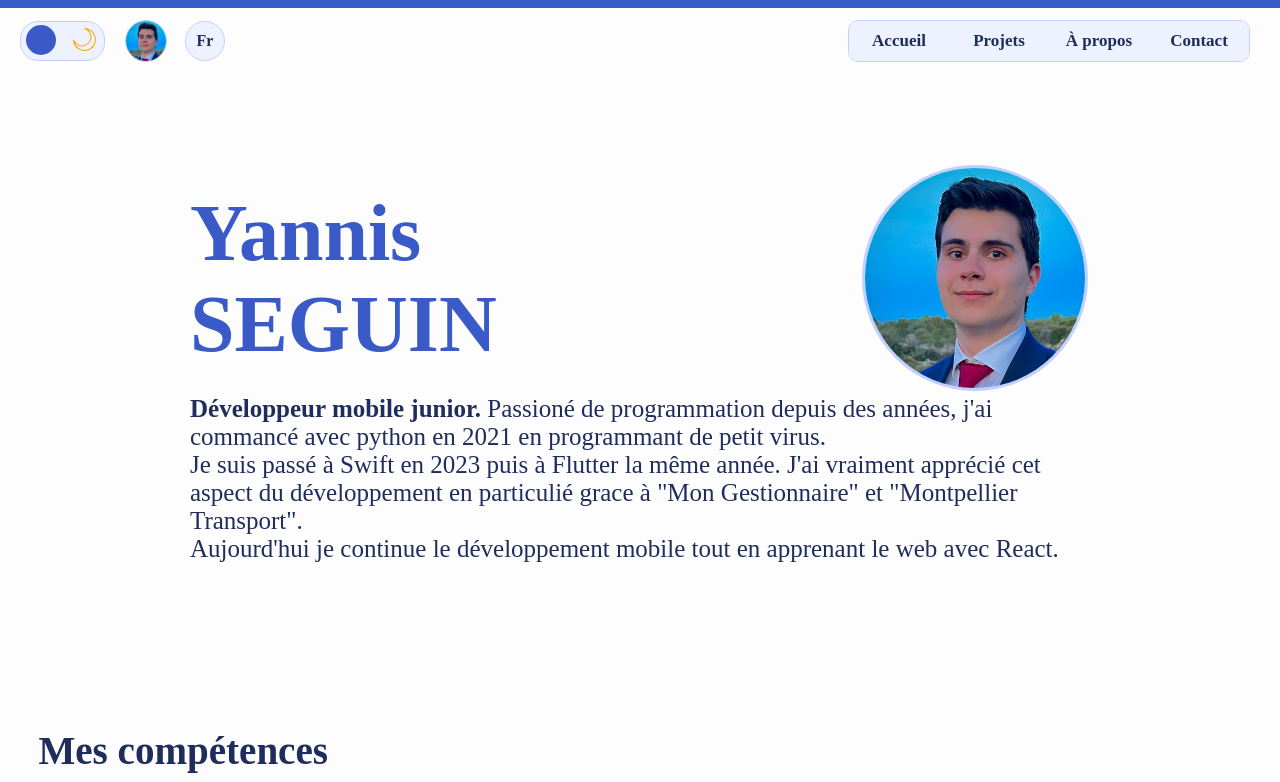
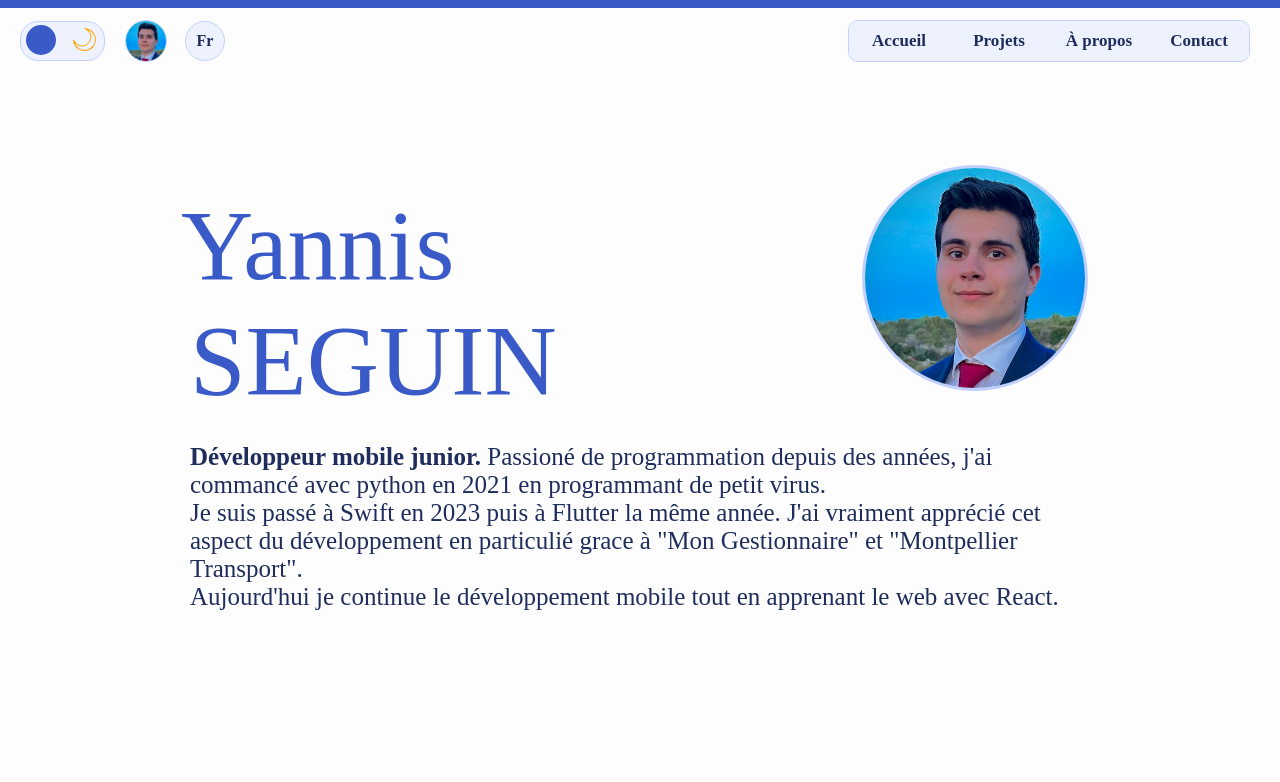
Before and after one commit to Youvataque/_Portfolio, a React (Create React App) app: page /about in a window 1280 px wide. Shown: the top 782 px of the page. Built offline with nearby package versions, Linux system fonts and the light colour scheme; a web font is replaced by a local one.

Commit message:
correction en tout genre (dont font)

```diff
--- a/src/Views/About/About.js
+++ b/src/Views/About/About.js
@@ -9,12 +9,12 @@ import { useContext } from 'react';
 import Context from '../../Context';
 export function About() {
     const {lang} = useContext(Context); {/* Global var wich control fr / en */}
-    return <di>
+    return <div>
         <div className='GlobalAbout'>
             <div className='AboutPresentationRow'>
                 <div className='AboutPresentation'>
                     <p className='AboutName'>Yannis</p>
-                    <p className='AboutName'>SEGUIN</p>
+                    <p className='AboutName2'>SEGUIN</p>
                     <div className='AboutTextLength'>
                         <p className='AboutTextPr'>
                             <b>{lang == "fr"? "Développeur mobile junior." : "Junior mobile developper."}</b>
@@ -28,5 +28,5 @@ export function About() {
         </div>
         <h1 className='AboutTitle'>{lang == "fr"? "Mes compétences" : "My Personal Skills"}</h1>
         <SkillsGenerator/>  {/* Call skillGenerator component */}
-    </di>
+    </div>
 }
--- a/src/Views/Accueil/Accueil.js
+++ b/src/Views/Accueil/Accueil.js
@@ -21,7 +21,7 @@ export function Accueil() {
 
     // Projets
     const importantProj = {
-        titles : ["Mon Gestionnaire", "Montpellier Transport", "_Portfolio"],
+        titles : ["Mon Gestionnaire", "Montpellier Transports", "_Portfolio"],
         texts : lang == "fr"?
                 [
                     "Entreprise du batiment ? Vous en avez assez de gérer les fiches d'interventions ? De vous répéter constamment ? Commencez votre transition numérique dès maintenant Avec \"Mon Gestionnaire\" !",
--- a/src/Views/Projectss/Projects.js
+++ b/src/Views/Projectss/Projects.js
@@ -9,7 +9,7 @@ export function Projects() {
 
     // projets mobile
     const mobile = {
-        titles : ["Mon Gestionnaire", "Montpellier Transport", "CoockLeen"],
+        titles : ["Mon Gestionnaire", "Montpellier Transports", "CoockLeen"],
         texts : lang == "fr"?
                 [
                     "Entreprise du batiment ? Vous en avez assez de gérer les fiches d'interventions ? De vous répéter constamment ? Commencez votre transition numérique dès maintenant Avec \"Mon Gestionnaire\" !",
--- a/src/css/Image.css
+++ b/src/css/Image.css
@@ -23,7 +23,7 @@
   0% {
     transform: translateY(0px) translateX(0px) rotate(0deg);
   }
-  20% {
+  30% {
     transform: translateY(20px) translateX(150px) rotate(0deg);
   }
   60% {
@@ -46,7 +46,7 @@
     height: 190px;
     opacity: 0.3 ;
     animation-name: AppLogoAn1;
-    animation-duration: 1.5s;
+    animation-duration: 1.2s;
     animation-delay: 1.8s;
     animation-fill-mode: forwards;
     transform-origin: center;
--- a/src/css/struct.css
+++ b/src/css/struct.css
@@ -66,13 +66,7 @@
   justify-content: space-between;
   align-items: center;
 }
-.AboutName{
-  color: var(--secondary-text-color);
-  font-weight: bold;
-  font-size: 80px;
-  margin: 0;
-  text-align: start;
-}
+
 
 /* ////////////////////////////////////////////////// */
 /* // Contact */
--- a/src/css/text.css
+++ b/src/css/text.css
@@ -105,8 +105,28 @@
     text-align: start;
 }
 
+.AboutName{
+    display: flex;
+    margin-top: 0;
+    margin-bottom: 0;
+    flex-direction: row;
+    margin-left: -1%;
+    font-size: 100px;
+    color: var(--secondary-text-color);
+}
+
+.AboutName2{
+    display: flex;
+    margin-top: 0;
+    margin-bottom: 0;
+    flex-direction: row;
+    font-size: 100px;
+    color: var(--secondary-text-color);
+}
+
+
 /* ////////////////////////////////////////////////// */
-/* // About */
+/* // Contact */
 .ContactTitle{
     color: var(--secondary-text-color);
     margin-bottom: 60px;
--- a/src/index.css
+++ b/src/index.css
@@ -1,13 +1,9 @@
 @import url('https://fonts.googleapis.com/css?family=Garamond :700|Garamond :400');
 @import url('css/theme.css');
 
+
 * {
   font-family: 'Lexend';
-}
-
-h1, h2, h3, h4, h5 {
-  font-family: 'Lexend';
-  font-weight: 700;
 }
 
 code {
```
